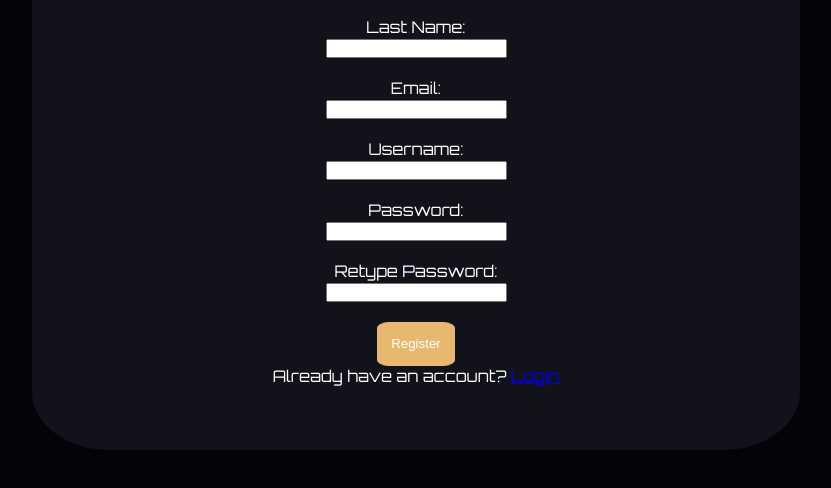
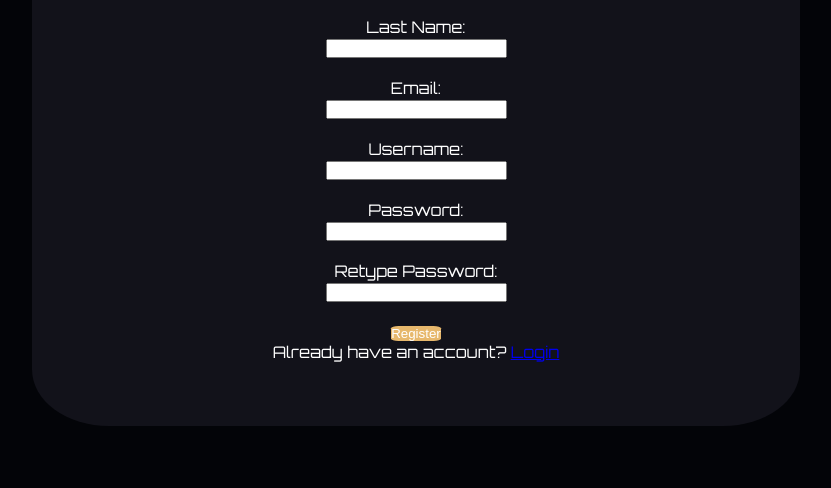
Before and after one commit to Ruzan-Mohamed/MovieSite, a plain HTML site: page index.html in a window 1280 px wide. Shown: the part 338-826 px from the top of the page, without its empty margins (224-1055 px from the left). Drawn offline with Linux system fonts and the light colour scheme.

Commit message:
update css

```diff
--- a/style.css
+++ b/style.css
@@ -33,11 +33,11 @@ body {
   border: var(--site_man_front-color);
   border-radius: 15%;
   background-color:var(--login_from_btn_color);
-  padding: 5%;
   color: var(--site_man_front-color);
 
 }
 
 #btn:hover {
   background-color: #fff;
+  border-radius: 15%;
 }
```
